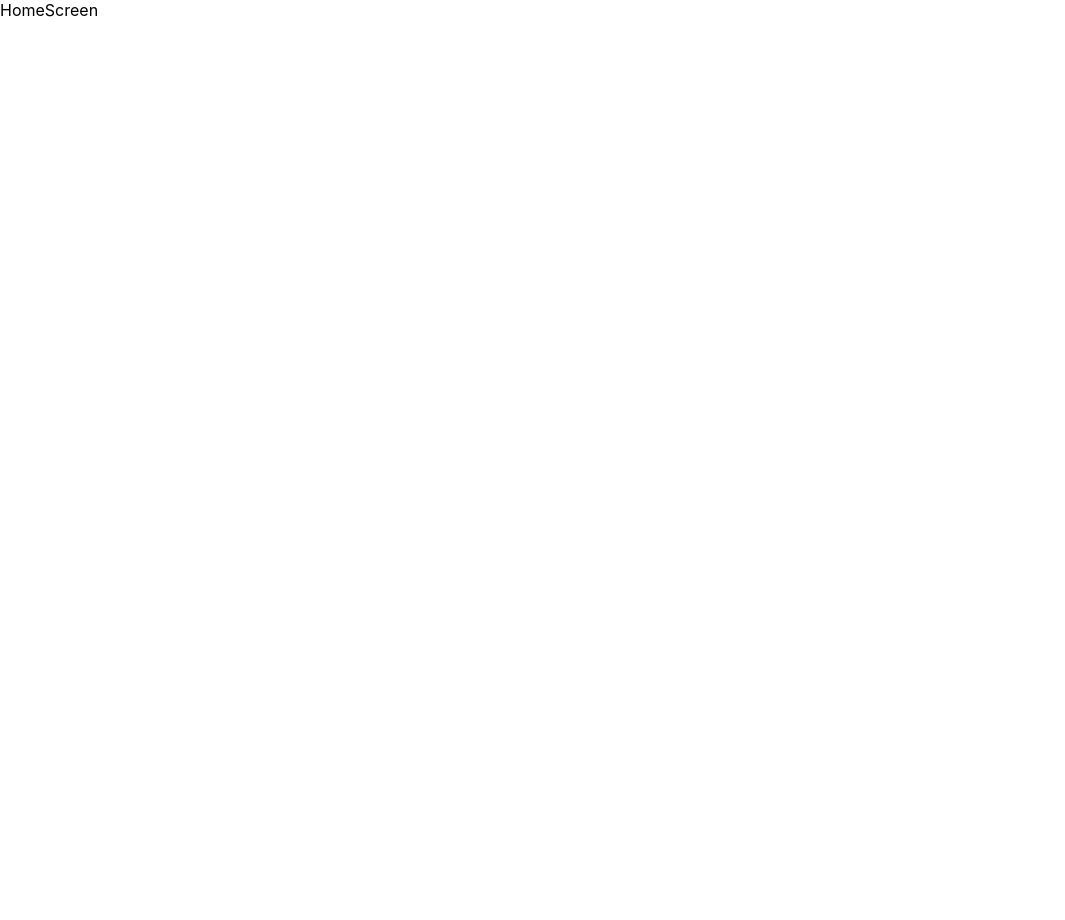
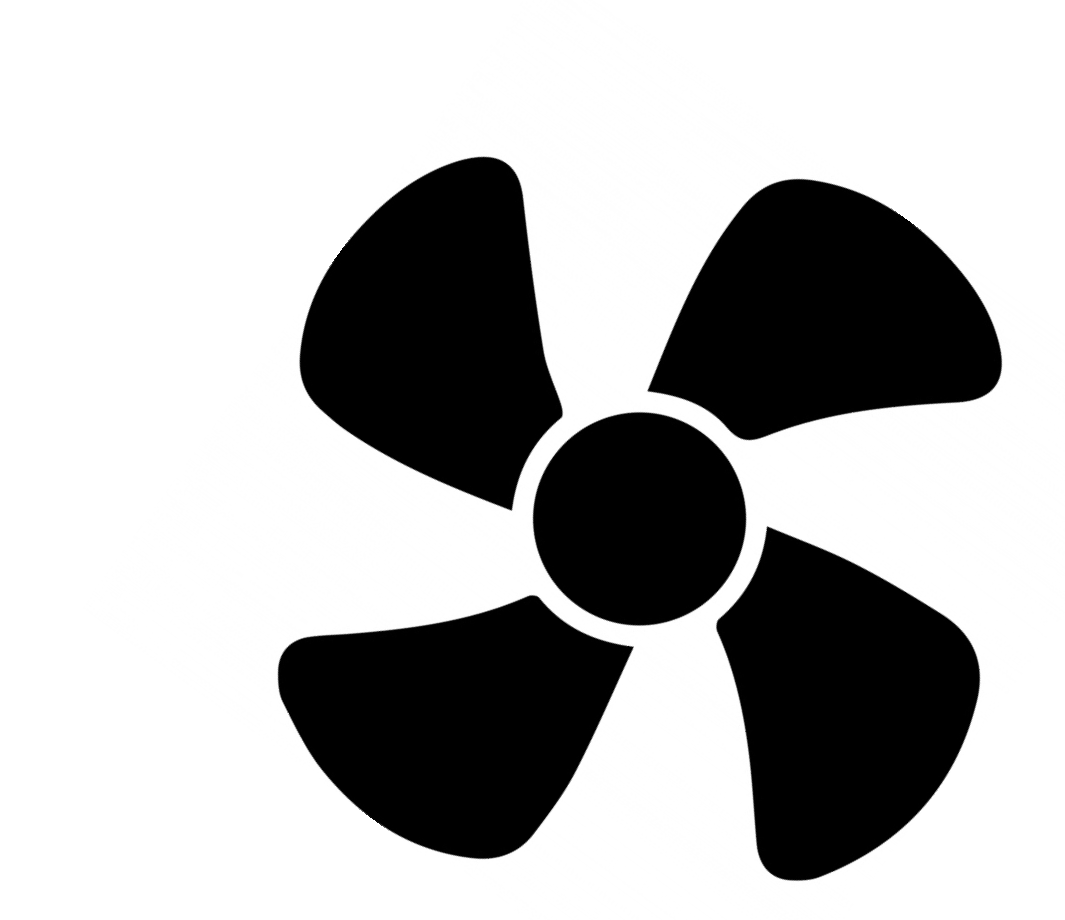
Before and after one commit to Kiporion/grijalica-iot, a React (Create React App) app: page / in a window 1280 px wide. Shown: the top 920 px of the page, without its empty margins (0-1065 px from the left). Before the commit the page ends 800 px from the top, so only its background shows below. Built offline with nearby package versions, Linux system fonts and the light colour scheme.

Commit message:
Propeller Physic done

```diff
--- a/src/Screens/HomeScreen.jsx
+++ b/src/Screens/HomeScreen.jsx
@@ -1,7 +1,15 @@
+import propeller from '../Material/propeller4.png'
+import '../Styles/HomeScreenStyle.css'
 
 const HomeScreen = () => {
   return (
-    <div>HomeScreen</div>
+    <>
+        <br /><br /><br /><br /><br /><br />
+        <div className='propellercontainer'>
+            {/* <img src={propeller} alt="" style={{transform: "rotate(50deg)"}} /> */}
+            <img src={propeller} alt="" className='rotating' />
+        </div>
+    </>
   )
 }
 
--- /dev/null
+++ b/src/Styles/HomeScreenStyle.css
@@ -0,0 +1,47 @@
+@-webkit-keyframes rotating /* Safari and Chrome */ {
+    from {
+      -webkit-transform: rotate(0deg);
+      -o-transform: rotate(0deg);
+      transform: rotate(0deg);
+    }
+    to {
+      -webkit-transform: rotate(360deg);
+      -o-transform: rotate(360deg);
+      transform: rotate(360deg);
+    }
+  }
+  @keyframes rotating {
+    from {
+      -ms-transform: rotate(0deg);
+      -moz-transform: rotate(0deg);
+      -webkit-transform: rotate(0deg);
+      -o-transform: rotate(0deg);
+      transform: rotate(0deg);
+    }
+    to {
+      -ms-transform: rotate(360deg);
+      -moz-transform: rotate(360deg);
+      -webkit-transform: rotate(360deg);
+      -o-transform: rotate(360deg);
+      transform: rotate(360deg);
+    }
+  }
+  .rotating {
+    -webkit-animation: rotating 1s linear infinite;
+    -moz-animation: rotating 1s linear infinite;
+    -ms-animation: rotating 1s linear infinite;
+    -o-animation: rotating 1s linear infinite;
+    animation: rotating 1s linear infinite;
+
+    /* -webkit-animation: rotating 0.1s linear infinite;
+    -moz-animation: rotating 0.1s linear infinite;
+    -ms-animation: rotating 0.1s linear infinite;
+    -o-animation: rotating 0.1s linear infinite;
+    animation: rotating 0.1s linear infinite; */
+  }
+
+  .propellercontainer{
+    display: flex;
+    justify-content: center;
+    align-items: center;
+  }
```
Also changed, not shown: src/Material/propeller4.png (added).
